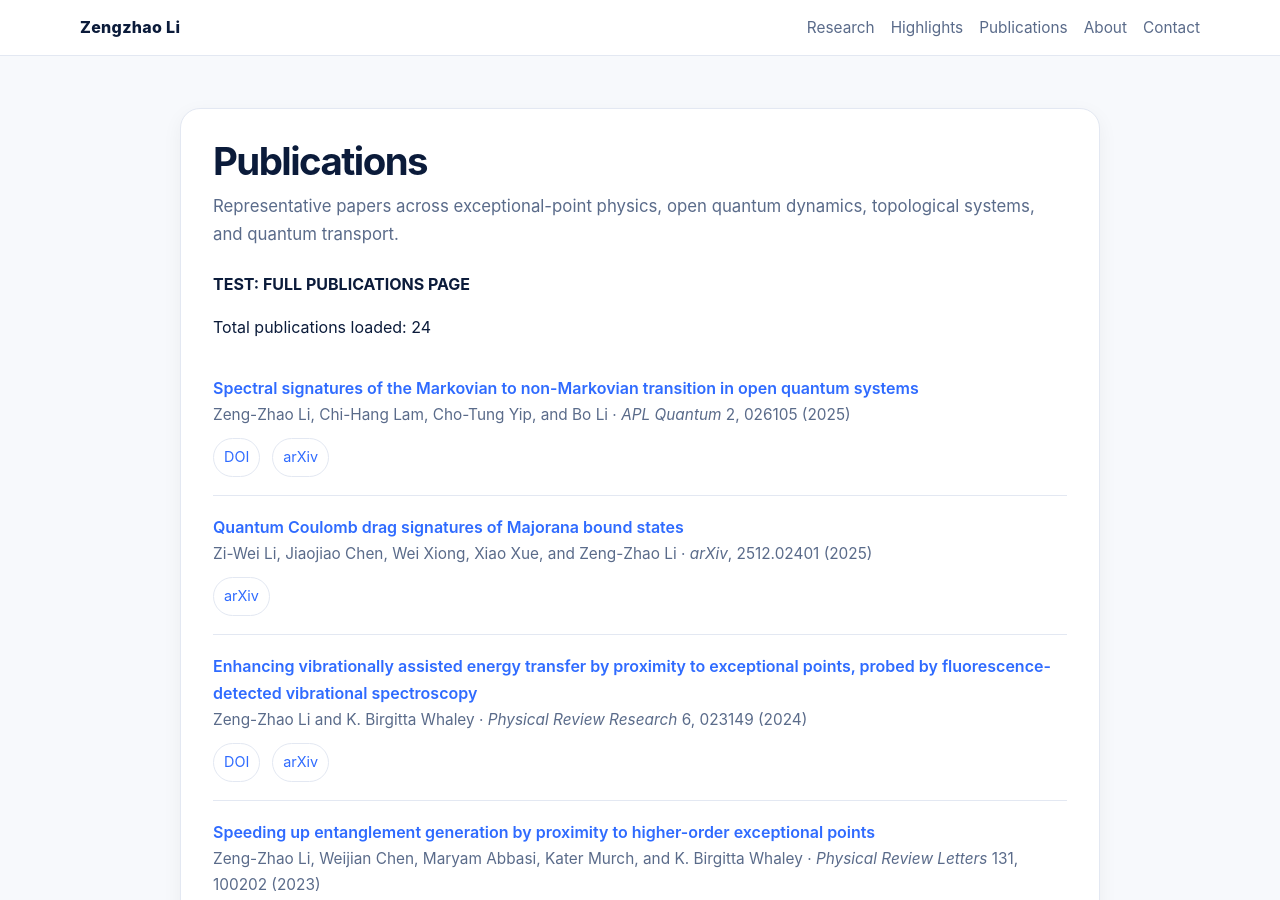
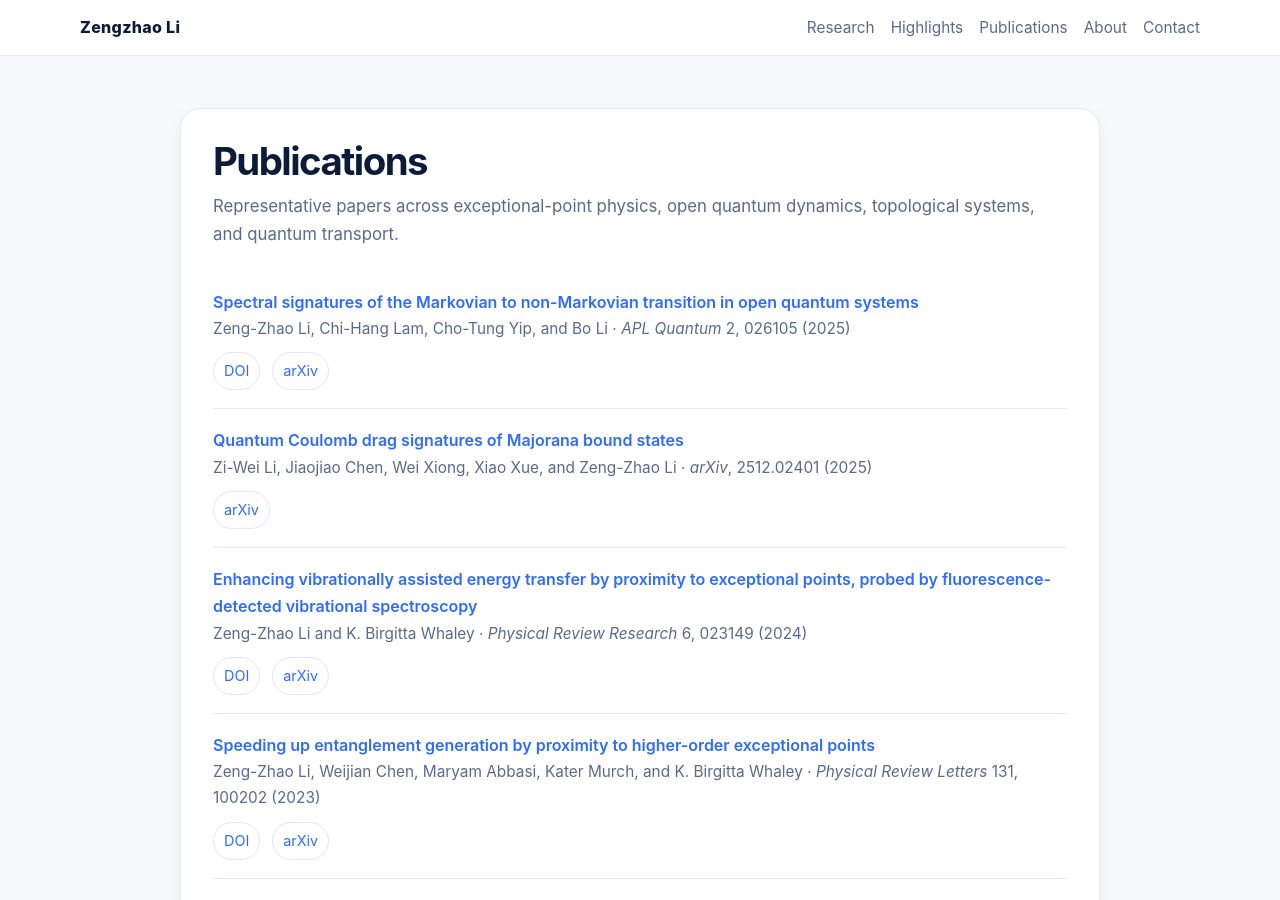
Before and after one commit to zengzhao019/zengzhao019.github.io, a Jekyll site: the page built from _pages/publications.md, in a window 1280 px wide and 900 px high. Built offline with Jekyll 4.4.1, drawn with Linux system fonts in a browser that asks for light colours.

Commit message:
Update publications.md

```diff
--- a/_pages/publications.md
+++ b/_pages/publications.md
@@ -4,8 +4,6 @@ title: Publications
 permalink: /publications/
 intro: Representative papers across exceptional-point physics, open quantum dynamics, topological systems, and quantum transport.
 ---
-<p><strong>TEST: FULL PUBLICATIONS PAGE</strong></p>
-<p>Total publications loaded: {{ site.publications | size }}</p>
 
 <div class="panel-shell">
   {% assign pubs = site.publications | sort: 'year' | reverse %}
```
